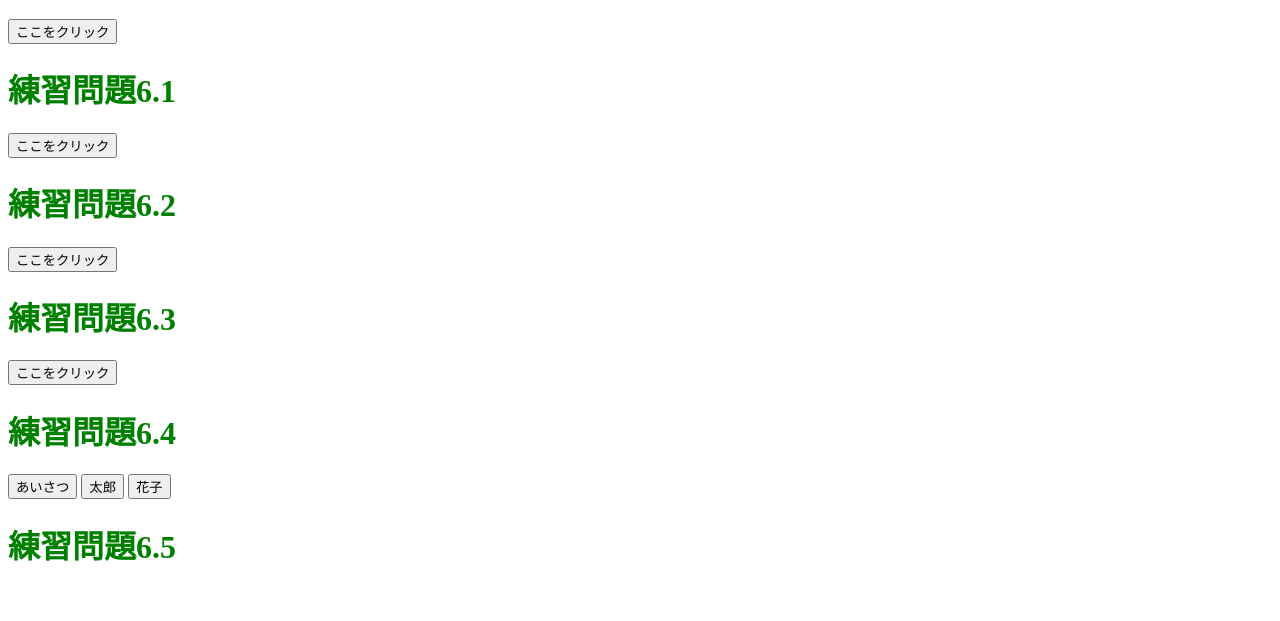
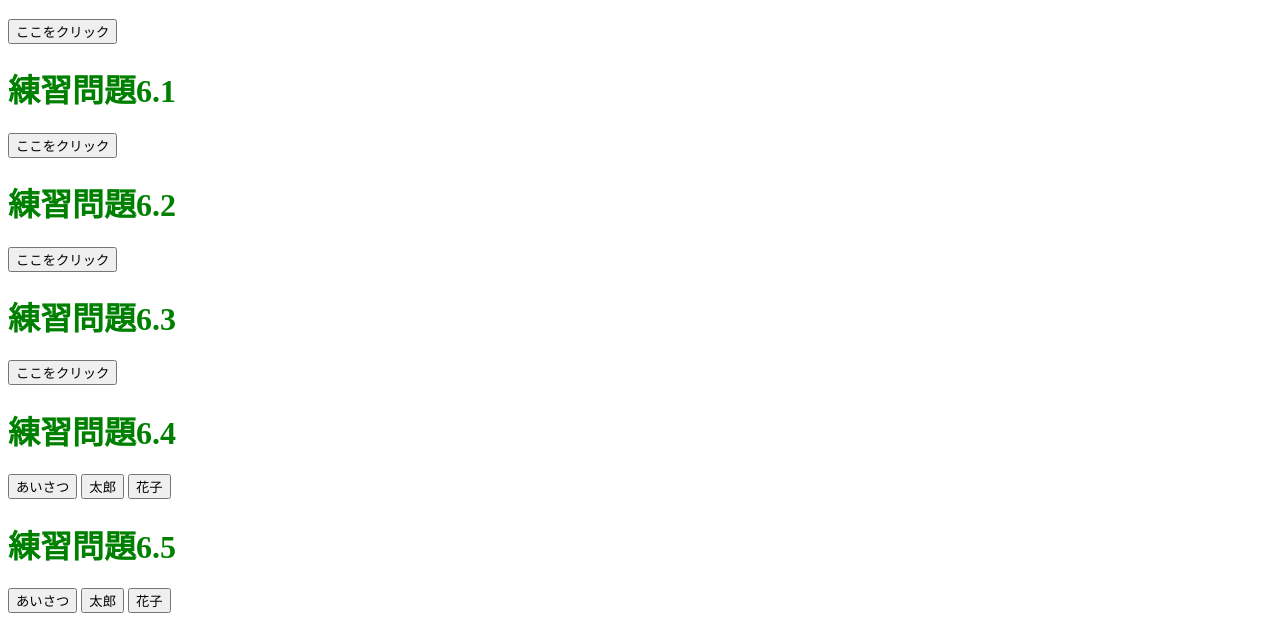
Before and after one commit to mi-yaya/miyabi_042627, a plain HTML site: page index.html in a window 1280 px wide. Shown: the part 649-1270 px from the top of the page. Before the commit the page ends 1237 px from the top, so only its background shows below. Drawn offline with Linux system fonts and the light colour scheme.

Commit message:
Add greeting button and adjust existing buttons

```diff
--- a/index.html
+++ b/index.html
@@ -83,6 +83,9 @@
   <input type="button" value="花子" onclick="hanako64();">
 
   <h1>練習問題6.5</h1>
+  <input type="button" value="あいさつ" onclick="sayhello64();">
+<input type="button" value="太郎" onclick="taro64();">
+  <input type="button" value="花子" onclick="hanako64();">
 
 
 </body>
```
